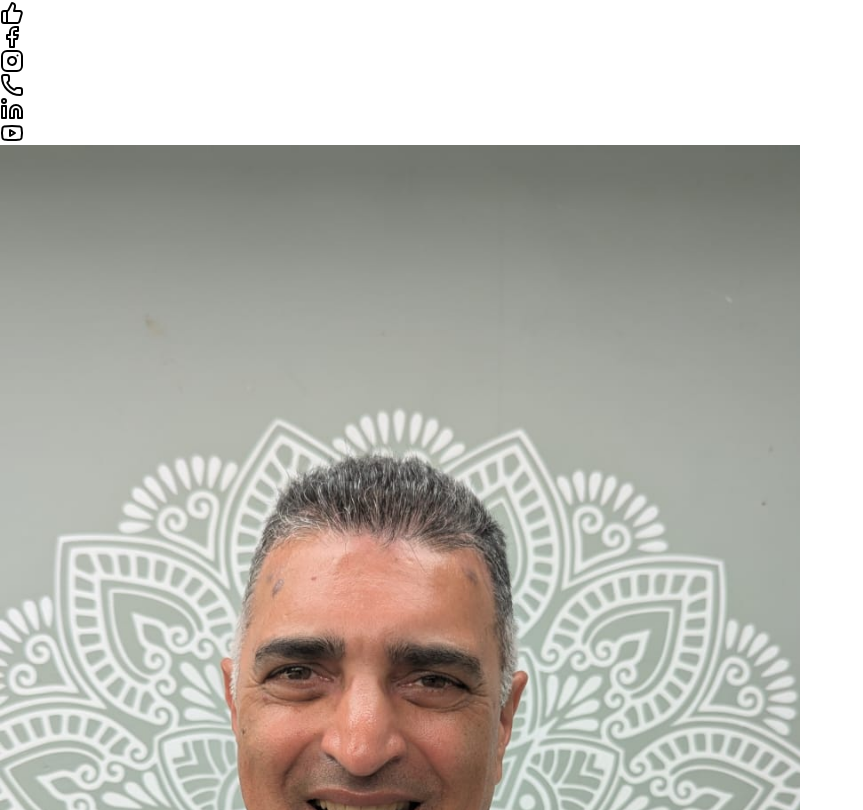
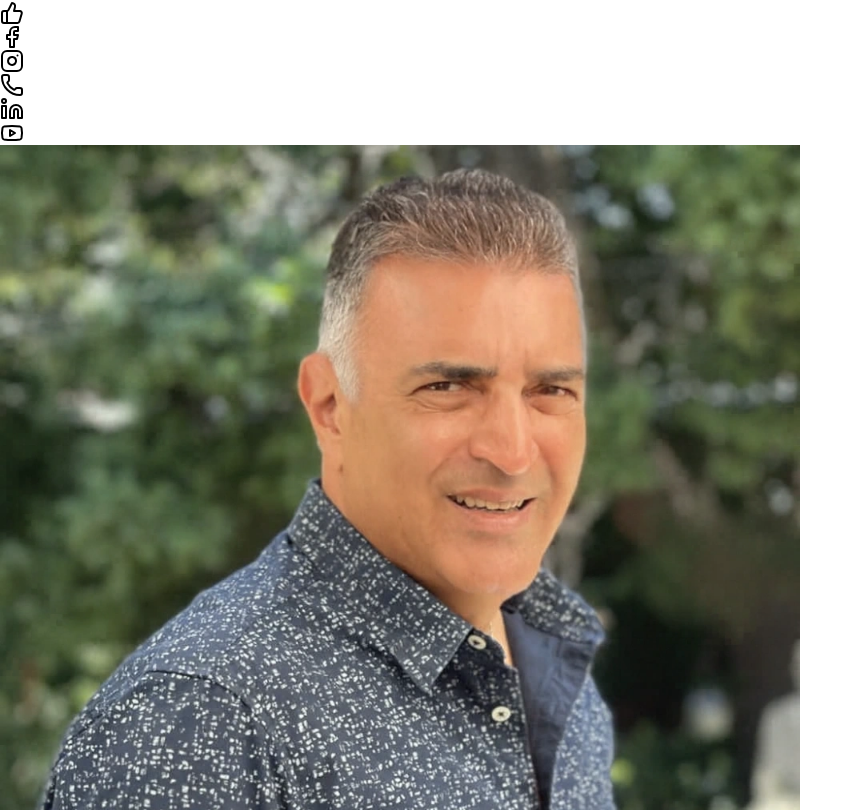
Before and after one commit to PhilaniNcube/ranchod-consulting, a Next.js app in the folder apps/web/: page /contact in a window 1280 px wide. Shown: the part 510-1320 px from the top of the page, without its empty margins (0-863 px from the left). Built offline with nearby package versions, Linux system fonts and the light colour scheme.

Commit message:
Update profile image in ContactPage for enhanced visual representation

```diff
--- a/apps/web/app/contact/page.tsx
+++ b/apps/web/app/contact/page.tsx
@@ -130,12 +130,12 @@ export default function ContactPage() {
 
                 {/* Uncomment and update src when image is available */}
                 <Image
-                  src="/images/company-logos/ranchod.jpg"
-                  alt="Company Foundation"
-                  width={800}
-                  height={500}
-                  className="w-full aspect-square object-cover rounded-lg shadow-md"
-                />
+                               src="/images/profile.webp"
+                               alt="Company Foundation"
+                               width={800}
+                               height={500}
+                               className="w-full aspect-[1/1.5] object-cover rounded-lg shadow-md"
+                             />
               </div>
             </div>
           </div>
```
